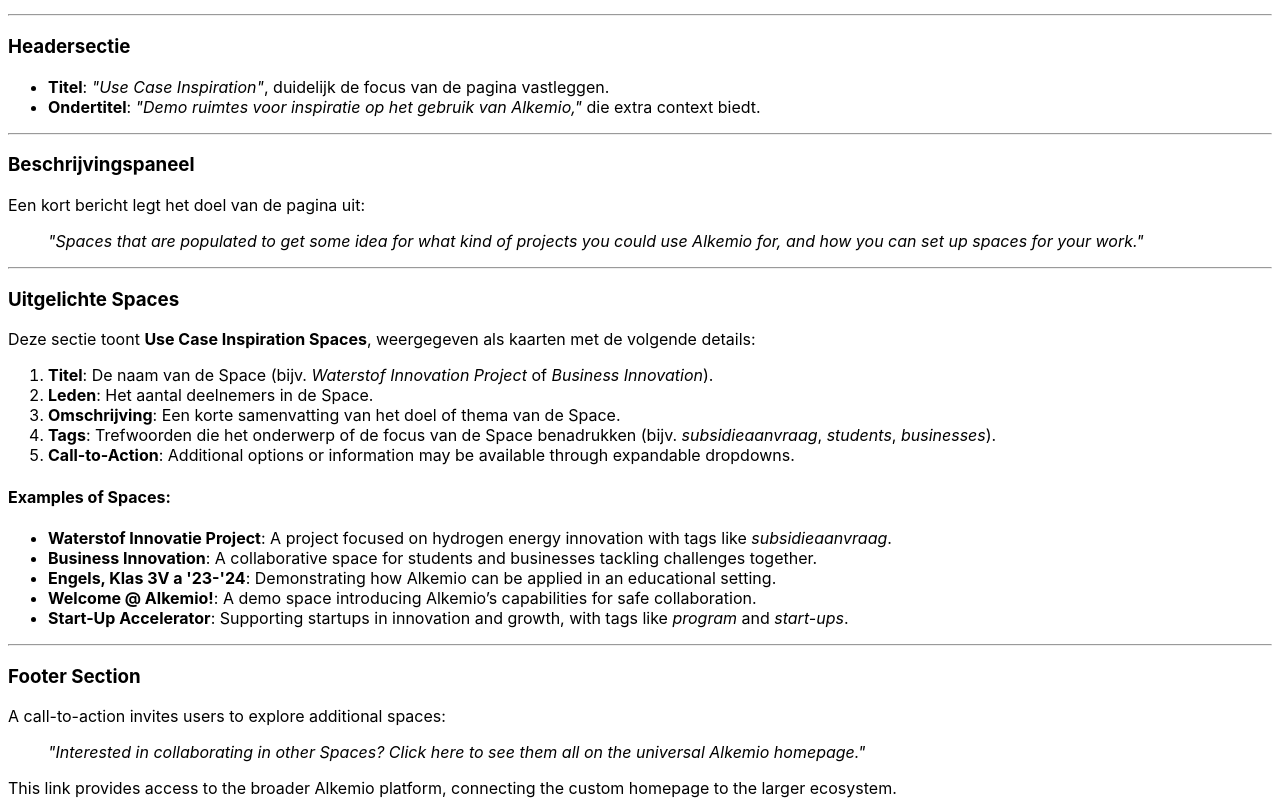
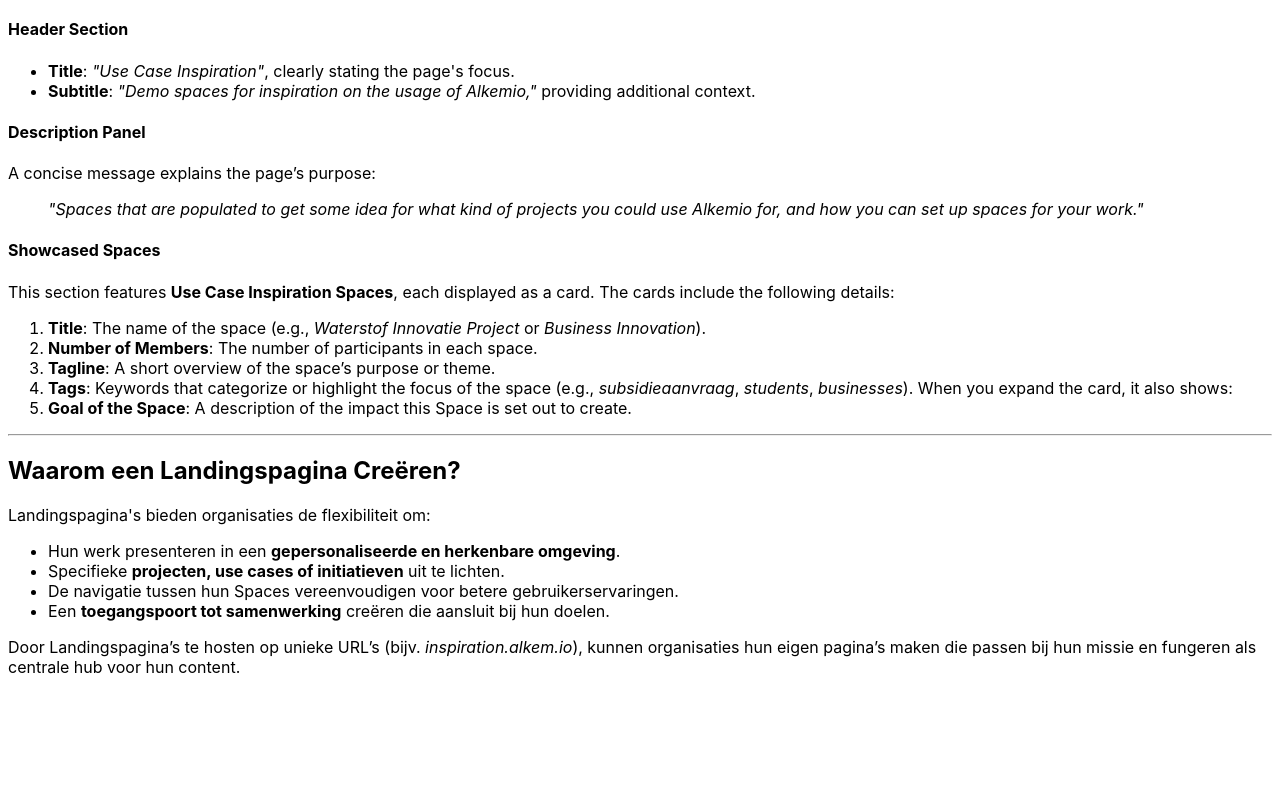
Before and after one commit to alkem-io/documentation, a Next.js app: page /documentation/structure/custom-homepage.nl-NL in a window 1280 px wide. Shown: the part 1380-2180 px from the top of the page. After the commit the page ends 2073 px from the top, so only its background shows below. Built offline with nearby package versions, Linux system fonts and the light colour scheme.

Commit message:
New translations custom-homepage.en-us.mdx (Dutch)

```diff
--- a/pages/structure/custom-homepage.nl-NL.mdx
+++ b/pages/structure/custom-homepage.nl-NL.mdx
@@ -17,50 +17,27 @@ Landingspagina’s in Alkemio zijn speciaal ontworpen pagina’s waarmee organis
 
 Laten we het voorbeeld van **[inspiration.alkem.io](https://inspiration.alkem.io/home)** gebruiken om te zien welke elementen een Landingspagina kan bevatten.
 
----
+#### Header Section
 
-### Headersectie
+- **Title**: _"Use Case Inspiration"_, clearly stating the page's focus.
+- **Subtitle**: _"Demo spaces for inspiration on the usage of Alkemio,"_ providing additional context.
 
-- **Titel**: _"Use Case Inspiration"_, duidelijk de focus van de pagina vastleggen.
-- **Ondertitel**: _"Demo ruimtes voor inspiratie op het gebruik van Alkemio,"_ die extra context biedt.
+#### Description Panel
 
----
-
-### Beschrijvingspaneel
-
-Een kort bericht legt het doel van de pagina uit:
+A concise message explains the page’s purpose:
 
 > _"Spaces that are populated to get some idea for what kind of projects you could use Alkemio for, and how you can set up spaces for your work."_
 
----
+#### Showcased Spaces
 
-### Uitgelichte Spaces
+This section features **Use Case Inspiration Spaces**, each displayed as a card. The cards include the following details:
 
-Deze sectie toont **Use Case Inspiration Spaces**, weergegeven als kaarten met de volgende details:
-
-1. **Titel**: De naam van de Space (bijv. _Waterstof Innovation Project_ of _Business Innovation_).
-2. **Leden**: Het aantal deelnemers in de Space.
-3. **Omschrijving**: Een korte samenvatting van het doel of thema van de Space.
-4. **Tags**: Trefwoorden die het onderwerp of de focus van de Space benadrukken (bijv. _subsidieaanvraag_, _students_, _businesses_).
-5. **Call-to-Action**: Additional options or information may be available through expandable dropdowns.
-
-#### Examples of Spaces:
-
-- **Waterstof Innovatie Project**: A project focused on hydrogen energy innovation with tags like _subsidieaanvraag_.
-- **Business Innovation**: A collaborative space for students and businesses tackling challenges together.
-- **Engels, Klas 3V a '23-'24**: Demonstrating how Alkemio can be applied in an educational setting.
-- **Welcome @ Alkemio!**: A demo space introducing Alkemio’s capabilities for safe collaboration.
-- **Start-Up Accelerator**: Supporting startups in innovation and growth, with tags like _program_ and _start-ups_.
-
----
-
-### Footer Section
-
-A call-to-action invites users to explore additional spaces:
-
-> _"Interested in collaborating in other Spaces? Click here to see them all on the universal Alkemio homepage."_
-
-This link provides access to the broader Alkemio platform, connecting the custom homepage to the larger ecosystem.
+1. **Title**: The name of the space (e.g., _Waterstof Innovatie Project_ or _Business Innovation_).
+2. **Number of Members**: The number of participants in each space.
+3. **Tagline**: A short overview of the space’s purpose or theme.
+4. **Tags**: Keywords that categorize or highlight the focus of the space (e.g., _subsidieaanvraag_, _students_, _businesses_).
+   When you expand the card, it also shows:
+5. **Goal of the Space**: A description of the impact this Space is set out to create.
 
 ---
 
```
